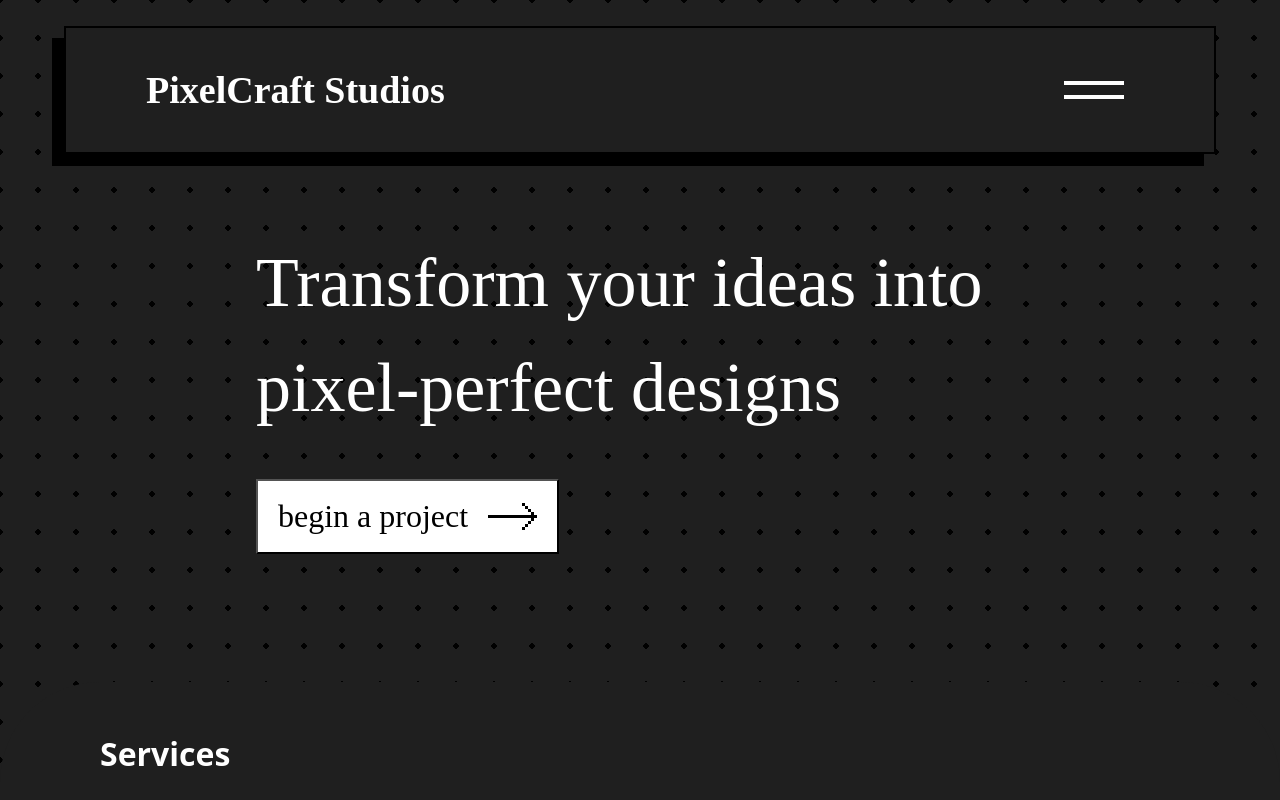
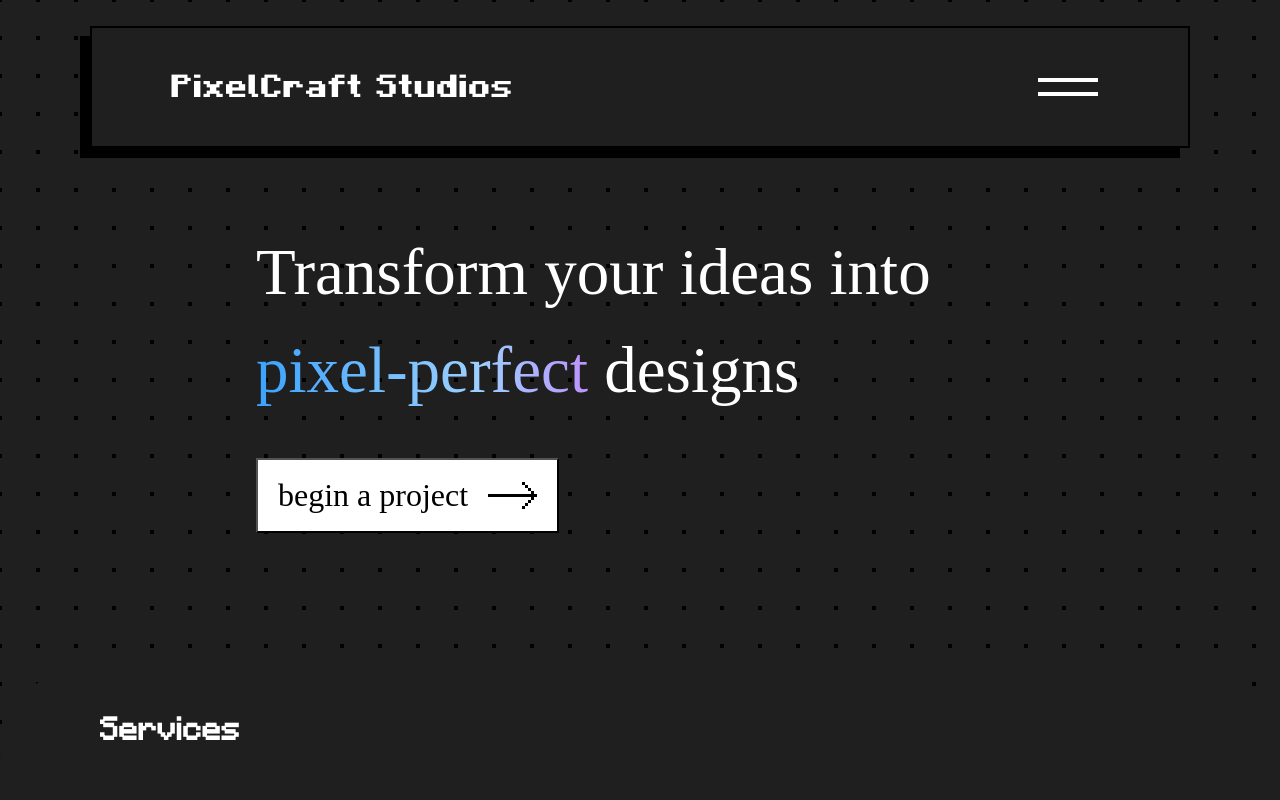
Before and after one commit to Adityasoni8898/PixelCraft, a plain HTML site: page index.html in a window 1280 px wide. Shown: the top 800 px of the page. Drawn offline with Linux system fonts and the light colour scheme.

Commit message:
text-gradient added

```diff
--- a/Styles/main.css
+++ b/Styles/main.css
@@ -1,11 +1,26 @@
 @font-face {
-  font-family: Custom_goldoni;
-  src: url("../Fonts/Goldoni_DEMO.otf");
+  font-family: 'Minecraft_Regular';
+  src: url("../Fonts/MinecraftRegular-Bmg3.otf");
+}
+
+@font-face {
+  font-family: 'Minecraft_Bold';
+  src: url("../Fonts/MinecraftBold-nMK1.otf");
 }
 
 :root{
   --background_color : #1f1f1f;
 }
+
+@keyframes background-pan {
+  from {
+    background-position: 0% center;
+  }
+  to {
+    background-position: -200% center;
+  }
+}
+
 
 *{
   margin: 0;
@@ -13,7 +28,7 @@
   box-sizing: border-box;
   text-decoration: none;
   list-style: none;
-  font-family: 'Open Sans', sans-serif;
+  font-family: 'Minecraft_Regular';
   color: white;
 }
 
@@ -25,19 +40,18 @@ html{
 body{
   background-color: var(--background_color);
   overflow: hidden;
-  background-image: radial-gradient(black 2.6px, transparent 0);
+  background-image: radial-gradient(black 2.5px, transparent 0);
   background-size: 38px 38px;
   background-position: -19px -19px;
 }
 
-
 /* Nav */
 nav{
-  margin: 2% 5%;
+  margin: 2% 7%;
   padding: 40px 80px;
   border: 2px solid #000;
   background: var(--background_color);
-  box-shadow: -12px 12px 0px 0px #000;
+  box-shadow: -10px 10px 0px 0px #000;
 }
 
 .close_nav{
@@ -47,8 +61,8 @@ nav{
 }
 
 .close_nav h1{
-  font-size: 38px;
-  font-family: Minecraft;
+  font-size: 32px;
+  font-family: "Minecraft_Bold";
   font-style: normal;
   font-weight: 700;
   line-height: normal;
@@ -77,7 +91,21 @@ nav{
 .intro h1{
   color: #FFF;
   text-shadow: 0px 4px 4px 0px rgba(0, 0, 0, 0.25);
-  font-size: 70px;
+  font-size: 65px;
+  font-family: Minecraft;
+  font-style: normal;
+  font-weight: 400;
+  line-height: 150%;
+}
+
+.animated_gradient{
+  animation: background-pan 3s linear infinite;
+  background: linear-gradient(to right, #DE57FF, #3aa3ff, #9CD0FF, #DE57FF);
+  background-size: 200%;
+  -webkit-background-clip: text;
+  -webkit-text-fill-color: transparent;
+  white-space: nowrap;
+  font-size: 65px;
   font-family: Minecraft;
   font-style: normal;
   font-weight: 400;
--- a/index.html
+++ b/index.html
@@ -3,7 +3,8 @@
     <head>
         <link href="https://fonts.googleapis.com/icon?family=Material+Icons" rel="stylesheet">
         <link rel="stylesheet" href="Styles/main.css">
-        <title>Apple</title>
+        <title>PixelCraft Studios</title>
+        <link rel="icon" href="Assets/logo.png" type="image/icon type">
       </head>
       <body>
 
@@ -33,7 +34,7 @@
         </nav>
 
         <div class="intro">
-          <h1>Transform your ideas into pixel-perfect designs</h1>
+          <h1>Transform your ideas into <span class="animated_gradient">pixel-perfect</span> designs</h1>
           <button>
             <p>
               begin a project
```
Also changed, not shown: Assets/design_pixel.png (added), Assets/logo.png (added), Assets/video_pixel.png (added), Assets/web_pixel.png (added).
